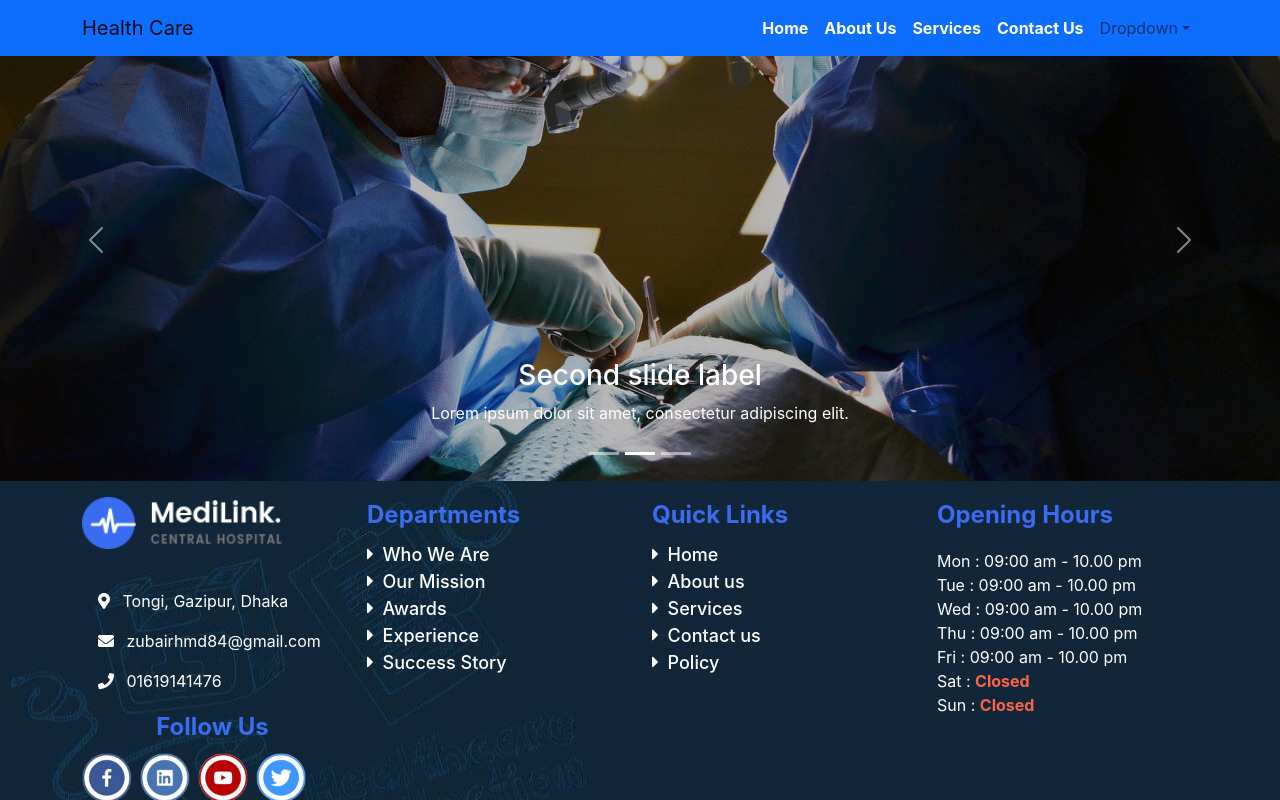
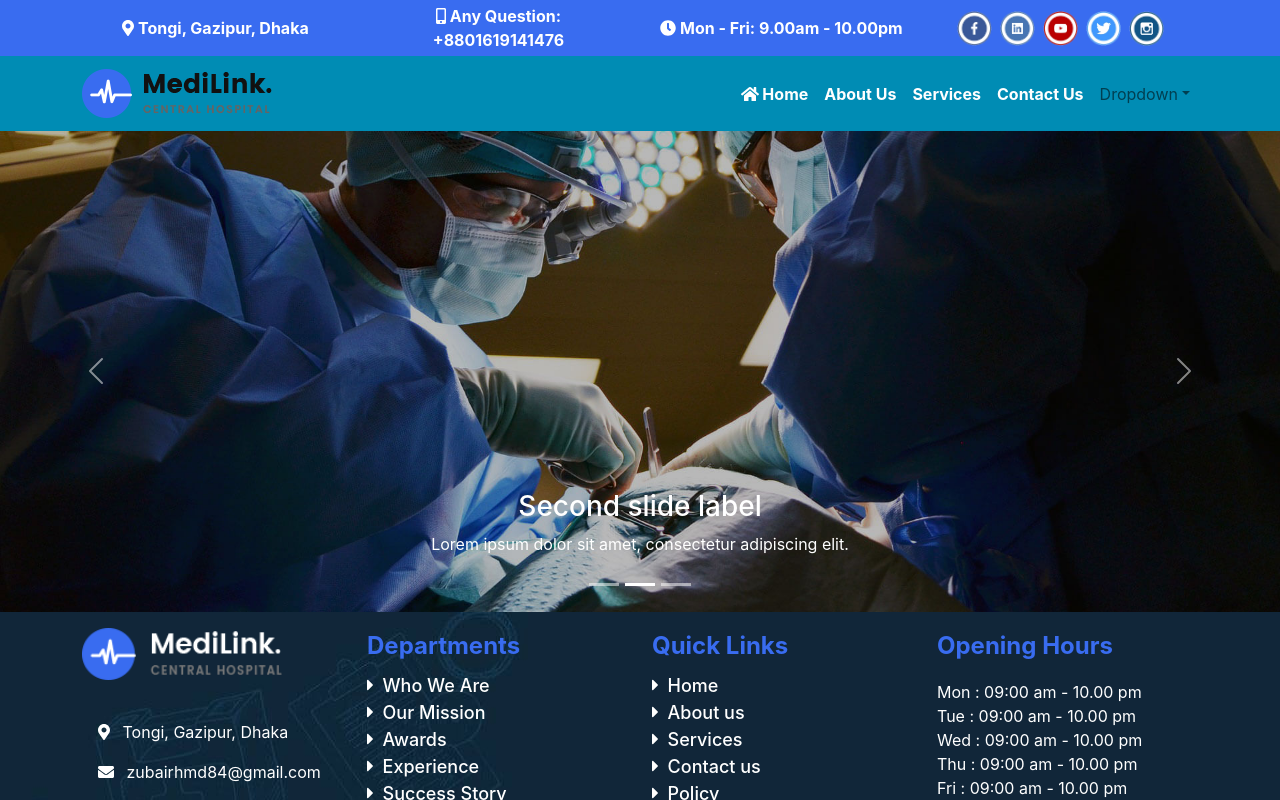
Before and after one commit to dev-zubair/dev-zubair-health-care-website, a React (Create React App) app: page / in a window 1280 px wide. Shown: the top 800 px of the page. Built offline with nearby package versions, Linux system fonts and the light colour scheme.

Commit message:
added top header

```diff
--- a/src/Pages/Shared/Footer/Footer.js
+++ b/src/Pages/Shared/Footer/Footer.js
@@ -48,11 +48,11 @@ const Footer = () => {
                         <div>
                             <ul className="list-unstyled mt-3 footer-link">
                                 <li style={{ color: "#396CF0" }} className="list-unstyled fs-4 mb-2 mt-3 fw-bolder">Departments</li>
-                                <li><NavLink to="/home"><FontAwesomeIcon icon={faCaretRight} /> <span className="ms-1">Who We Are</span></NavLink></li>
-                                <li><NavLink to="/about"><FontAwesomeIcon icon={faCaretRight} /> <span className="ms-1">Our Mission</span></NavLink></li>
-                                <li><NavLink to="/services"><FontAwesomeIcon icon={faCaretRight} /> <span className="ms-1">Awards</span></NavLink></li>
-                                <li><NavLink to="/contact"><FontAwesomeIcon icon={faCaretRight} /> <span className="ms-1">Experience</span></NavLink></li>
-                                <li><NavLink to=""><FontAwesomeIcon icon={faCaretRight} /> <span className="ms-1">Success Story</span></NavLink></li>
+                                <li><NavLink to="/"><FontAwesomeIcon icon={faCaretRight} /> <span className="ms-1">Who We Are</span></NavLink></li>
+                                <li><NavLink to="/"><FontAwesomeIcon icon={faCaretRight} /> <span className="ms-1">Our Mission</span></NavLink></li>
+                                <li><NavLink to="/"><FontAwesomeIcon icon={faCaretRight} /> <span className="ms-1">Awards</span></NavLink></li>
+                                <li><NavLink to="/"><FontAwesomeIcon icon={faCaretRight} /> <span className="ms-1">Experience</span></NavLink></li>
+                                <li><NavLink to="/"><FontAwesomeIcon icon={faCaretRight} /> <span className="ms-1">Success Story</span></NavLink></li>
 
                             </ul>
                         </div>
--- a/src/Pages/Shared/Header/Header.js
+++ b/src/Pages/Shared/Header/Header.js
@@ -1,18 +1,45 @@
 import React from 'react';
-import { Container, Nav, Navbar, NavDropdown } from 'react-bootstrap';
+import { Col, Container, Nav, Navbar, NavDropdown, Row } from 'react-bootstrap';
 import { NavLink } from 'react-router-dom';
+import headerLogo from './../../../Assets/footer/main-logo.png';
+import { FontAwesomeIcon } from '@fortawesome/react-fontawesome';
+import { faClock, faHome, faMapMarkerAlt, faMobileAlt } from '@fortawesome/free-solid-svg-icons';
+import FB from './../../../Assets/footer/socialFB.png';
+import Linkedin from './../../../Assets/footer/sociallinkedin.png';
+import YT from './../../../Assets/footer/socialyoutube.png';
+import Twitter from './../../../Assets/footer/socialtwitter.png';
+import Insta from './../../../Assets/footer/socialInsta.png';
+
 
 const Header = () => {
     return (
 
-        <div>
-            <Navbar fixed="top" bg="primary" expand="lg">
+        <div style={{ backgroundColor: "#396CF0" }}>
+            <Container>
+                <Row className="text-white text-center fs-6 p-1 align-items-center fw-bolder">
+                    <Col md={3}><FontAwesomeIcon icon={faMapMarkerAlt} /> Tongi, Gazipur, Dhaka</Col>
+                    <Col md={3}><FontAwesomeIcon icon={faMobileAlt} /> Any Question: +8801619141476</Col>
+                    <Col md={3}><FontAwesomeIcon icon={faClock} /> Mon - Fri:   9.00am - 10.00pm</Col>
+                    <Col md={3}>
+                        <a href="https://www.facebook.com/mdzubairahmed/" target="_blank" rel="noopener noreferrer"><img className="me-2" width="35px" src={FB} alt="" /></a>
+
+                        <a href="https://www.linkedin.com/in/devzubair/" target="_blank" rel="noopener noreferrer"><img className="me-2" width="35px" src={Linkedin} alt="" /></a>
+
+                        <a href="https://www.youtube.com/channel/UCYbqD8NRIw7oZOP3i9C8Q1g" target="_blank" rel="noopener noreferrer"><img className="me-2" width="35px" src={YT} alt="" /></a>
+
+                        <a href="https://twitter.com/technicalzuba" target="_blank" rel="noopener noreferrer"><img className="me-2" width="35px" src={Twitter} alt="" /></a>
+
+                        <a href="https://www.instagram.com/zubairhmd84/" target="_blank" rel="noopener noreferrer"><img className="me-2" width="35px" src={Insta} alt="" /></a>
+                    </Col>
+                </Row>
+            </Container>
+            <Navbar style={{ backgroundColor: "#008CB4" }} expand="lg">
                 <Container>
-                    <Navbar.Brand href="#home">Health Care</Navbar.Brand>
+                    <Navbar.Brand href="#home"><img src={headerLogo} alt="" /></Navbar.Brand>
                     <Navbar.Toggle aria-controls="basic-navbar-nav" />
                     <Navbar.Collapse id="basic-navbar-nav">
                         <Nav className="ms-auto">
-                            <Nav.Link className="text-white fw-bolder" as={NavLink} to="/">Home</Nav.Link>
+                            <Nav.Link className="text-white fw-bolder" as={NavLink} to="/"><FontAwesomeIcon icon={faHome} /> Home</Nav.Link>
                             <Nav.Link className="text-white fw-bolder" as={NavLink} to="/about">About Us</Nav.Link>
                             <Nav.Link className="text-white fw-bolder" as={NavLink} to="/services">Services</Nav.Link>
                             <Nav.Link className="text-white fw-bolder" as={NavLink} to="/contact">Contact Us</Nav.Link>
@@ -24,7 +51,7 @@ const Header = () => {
                     </Navbar.Collapse>
                 </Container>
             </Navbar>
-        </div>
+        </div >
     );
 };
 
```
Also changed, not shown: src/Assets/footer/main-logo.png (added).
